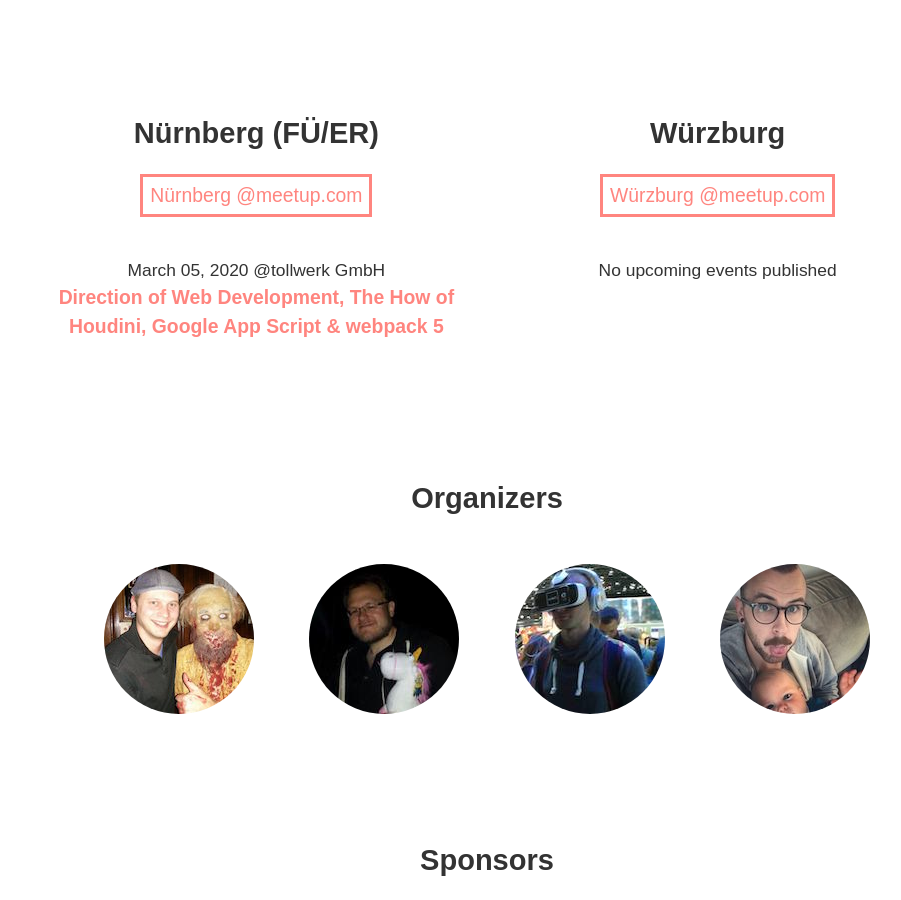
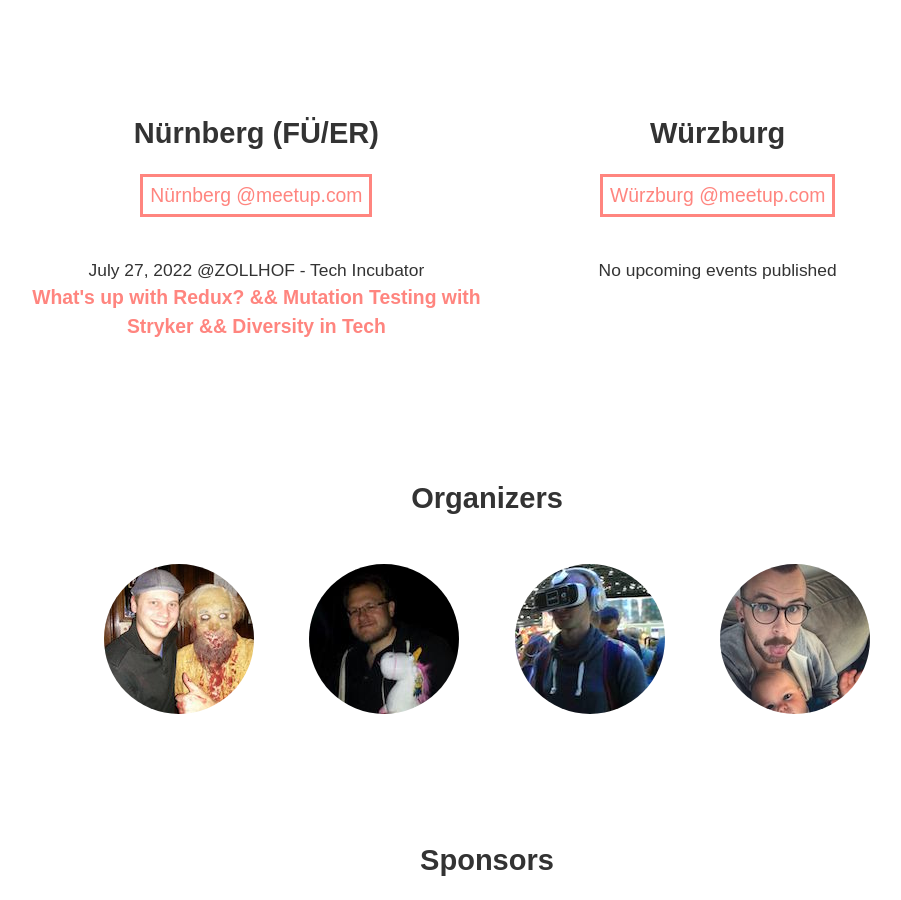
Before and after one commit to FrankenJS/frankenjs.github.io, a Jekyll site: the page built from index.md, in a window 1280 px wide and 900 px high, scrolled down 610 px. Shown: the whole window, without its empty margins (153-1054 px from the left). Built offline with Jekyll 4.4.1, drawn with Linux system fonts in a browser that asks for light colours.

Commit message:
Update events.yml

```diff
--- a/_data/events.yml
+++ b/_data/events.yml
@@ -1,8 +1,8 @@
 nuernberg:
-  name: Direction of Web Development, The How of Houdini, Google App Script & webpack 5
-  host: tollwerk GmbH
-  date: March 05, 2020
-  link: https://www.meetup.com/de-DE/FrankenJS/events/268304241/
+  name: What's up with Redux? && Mutation Testing with Stryker && Diversity in Tech
+  host: ZOLLHOF - Tech Incubator
+  date: July 27, 2022
+  link: https://www.meetup.com/de-DE/FrankenJS/events/286141238/
 
 wuerzburg:
 #  name: Modern React, Memory Leaks & WebAssembly with PWA
```
